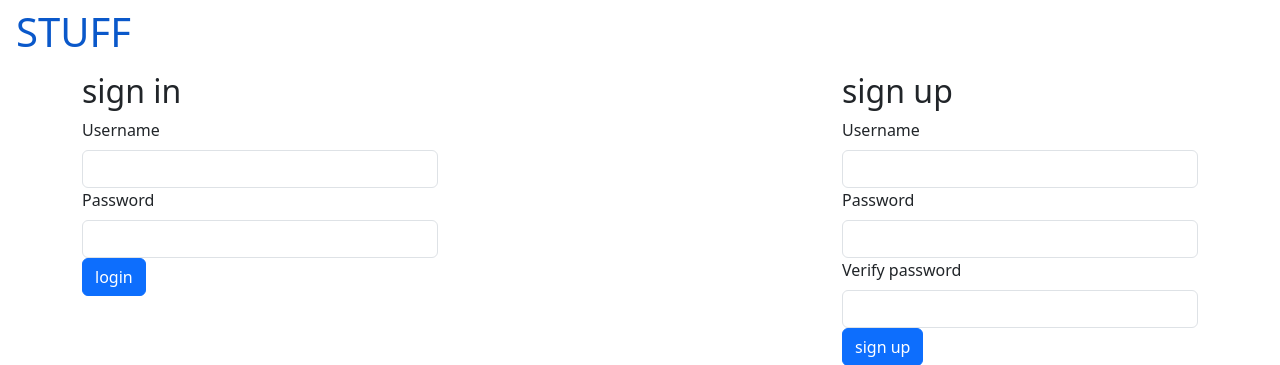
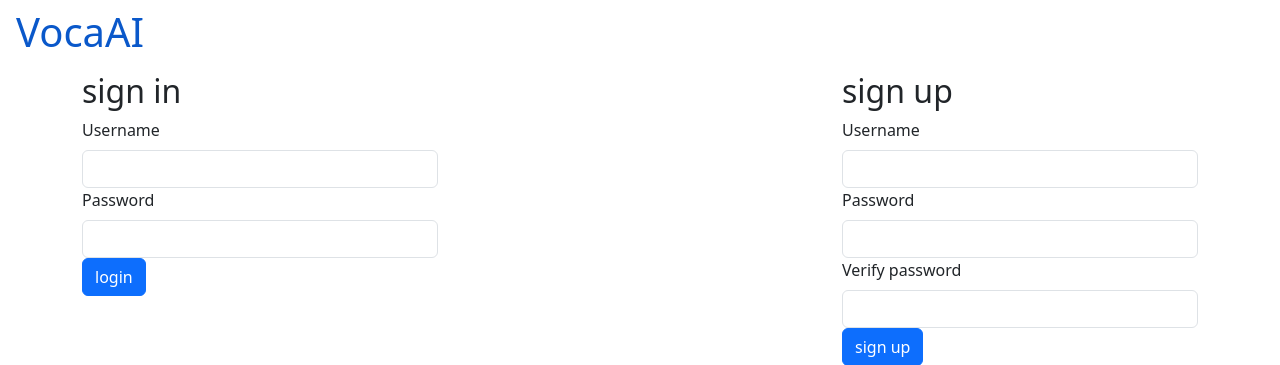
Before and after one commit to aaaathing/aeaacs, a Flask app: page / in a window 1280 px wide. Shown: the top 365 px of the page. Run offline with Flask 3, Linux system fonts and the light colour scheme.

Commit message:
Update Application Name in base.html

```diff
--- a/templates/base.html
+++ b/templates/base.html
@@ -1,7 +1,7 @@
 <!DOCTYPE html>
 <meta name="viewport" content="width=device-width, initial-scale=1">
 <nav class="nav">
-	<a href="/" class="nav-link"><h1>STUFF</h1></a>
+	<a href="/" class="nav-link"><h1>VocaAI</h1></a>
 </nav>
 <link href="https://cdn.jsdelivr.net/npm/bootstrap@5.3.3/dist/css/bootstrap.min.css" rel="stylesheet" integrity="sha384-QWTKZyjpPEjISv5WaRU9OFeRpok6YctnYmDr5pNlyT2bRjXh0JMhjY6hW+ALEwIH" crossorigin="anonymous">
 <script>
```
